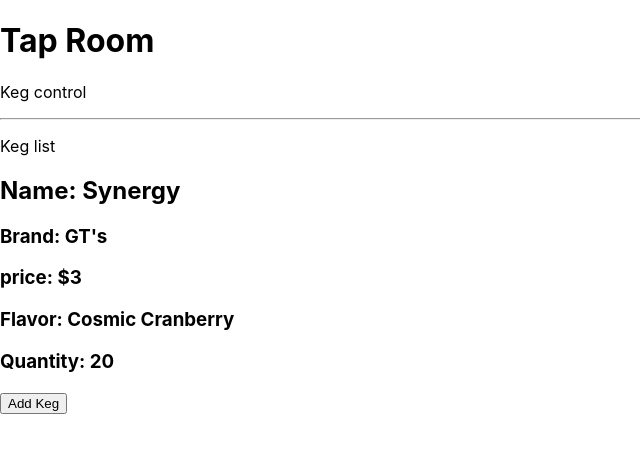
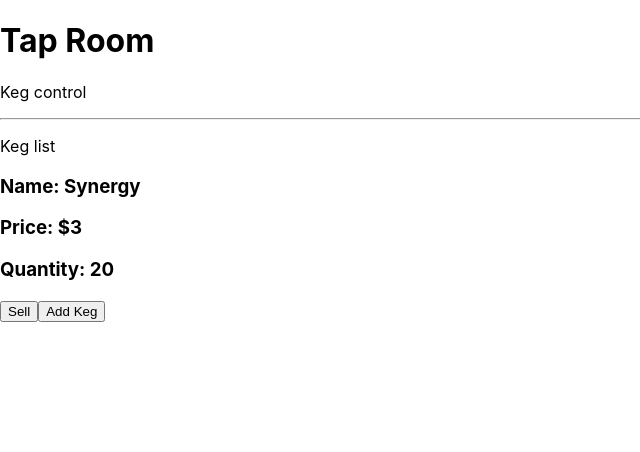
Before and after one commit to fc-dogan/Taproom-Redux, a React (Create React App) app: page / in a window 1280 px wide. Shown: the top 452 px of the page, without its empty margins (0-640 px from the left). Built offline with nearby package versions, Linux system fonts and the light colour scheme.

Commit message:
add new method to decrement keg quantity after clicking sell button

```diff
--- a/src/components/Keg.js
+++ b/src/components/Keg.js
@@ -6,17 +6,17 @@
   return (
     <React.Fragment>
     <div onClick={() => props.whenKegClicked(props.id)}>
-      <h2><strong>Name:</strong> {props.name}</h2>
-      <h3><strong>Brand:</strong> {props.brand}</h3>
-      <h3><strong>price:</strong> ${props.price}</h3>
-      <h3><strong>Flavor:</strong> {props.flavor}</h3>
+      <h3><strong>Name:</strong> {props.name}</h3>
+      <h3><strong>Price:</strong> ${props.price}</h3>
       <h3><strong>Quantity:</strong> {props.quantity}</h3>
     </div>
+      <button onClick={() => props.sellKeg(props.id)}>Sell</button>
     </React.Fragment>
   )
 }
 
 Keg.propTypes = {
+  sellKeg: PropTypes.func,
   whenKegClicked: PropTypes.func,
   name: PropTypes.string,
   brand: PropTypes.string,
--- a/src/components/KegContol.js
+++ b/src/components/KegContol.js
@@ -49,6 +49,17 @@
     })
   }
 
+  handleDecreamentKegQuantity = (id) =>{
+    const newselectedKeg = this.state.allKombuchaList.filter(keg => keg.id === id )[0];
+    const decrasedQuantity = newselectedKeg.quantity -1;
+    const updatedKeg = {...newselectedKeg, quantity: decrasedQuantity}
+    const newKegList = this.state.allKombuchaList.filter( keg =>
+      keg.id != id).concat(updatedKeg)
+    this.setState({
+      allKombuchaList: newKegList
+    })
+  }
+
 
   render(){
     let currentlyVisibleState= null;
@@ -60,7 +71,7 @@
       currentlyVisibleState = <NewKegForm onNewKegCreation={this.handleAddingNewKegToList}/>
       buttonText = "Return to Keg list";
     } else {
-      currentlyVisibleState = <KegList kegList={this.state.allKombuchaList} onKegSelection={this.handleChangingSelectedKeg} />
+      currentlyVisibleState = <KegList kegList={this.state.allKombuchaList} onKegSelection={this.handleChangingSelectedKeg} onchangeKegQuantity={this.handleDecreamentKegQuantity}/>
       buttonText = "Add Keg";
     }
     return (
--- a/src/components/KegDetail.js
+++ b/src/components/KegDetail.js
@@ -7,7 +7,7 @@
     <React.Fragment>
       <h3><strong>Name:</strong> {selectedKeg.name}</h3>
       <h3><strong>Brand:</strong> {selectedKeg.brand}</h3>
-      <h3><strong>price:</strong> ${selectedKeg.price}</h3>
+      <h3><strong>Price:</strong> ${selectedKeg.price}</h3>
       <h3><strong>Flavor:</strong> {selectedKeg.flavor}</h3>
       <h3><strong>Quantity:</strong> {selectedKeg.quantity}</h3>
     </React.Fragment>
--- a/src/components/KegList.js
+++ b/src/components/KegList.js
@@ -10,6 +10,7 @@
       {props.kegList.map( keg =>
         <Keg
           whenKegClicked = {props.onKegSelection}
+          sellKeg = {props.onchangeKegQuantity}
           name={keg.name}
           brand={keg.brand}
           price={keg.price}
@@ -24,7 +25,8 @@
 
 KegList.propTypes = {
   kegList: PropTypes.array,
-  onKegSelection: PropTypes.func
+  onKegSelection: PropTypes.func,
+  onchangeKegQuantity: PropTypes.func
 }
 
 export default KegList ;
```
